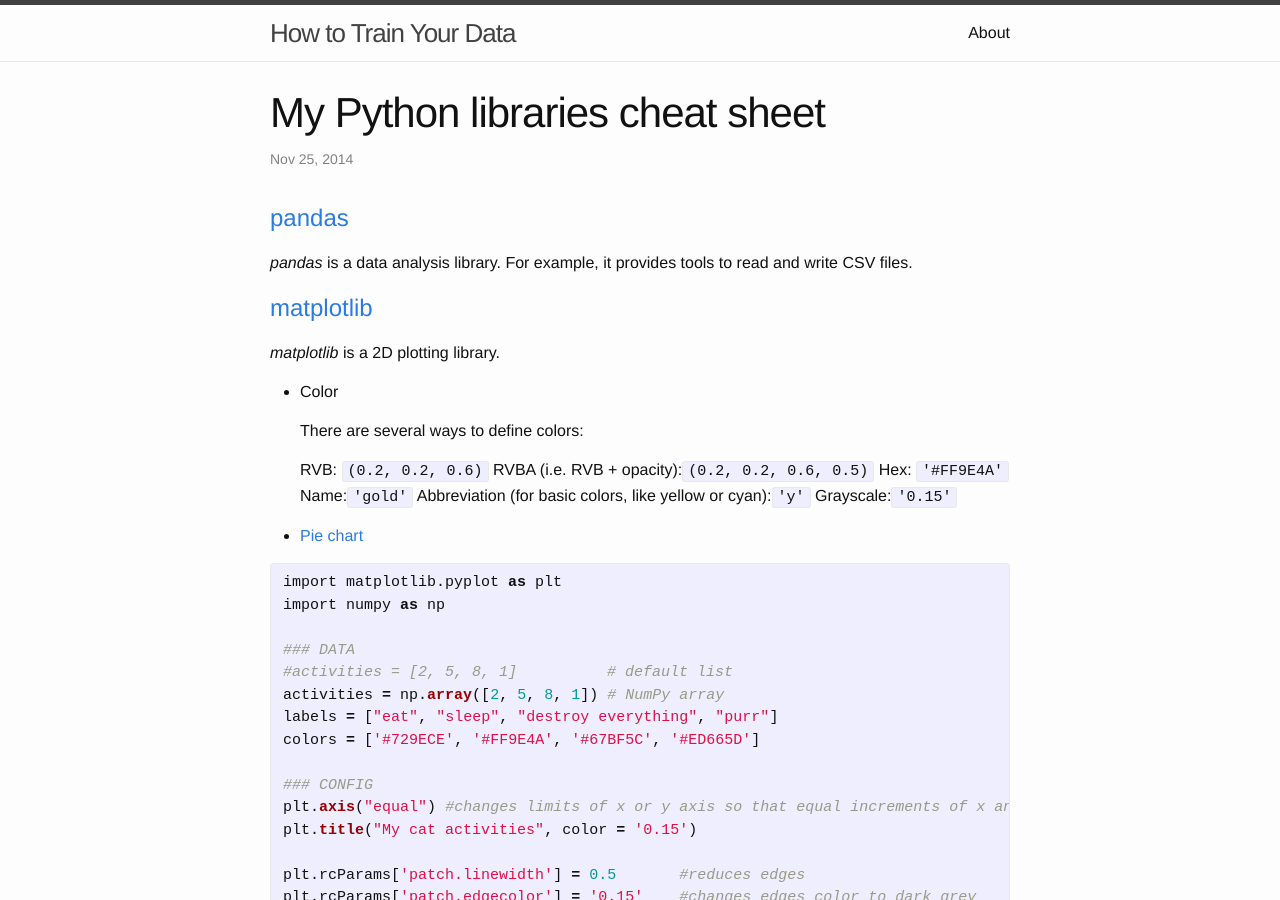
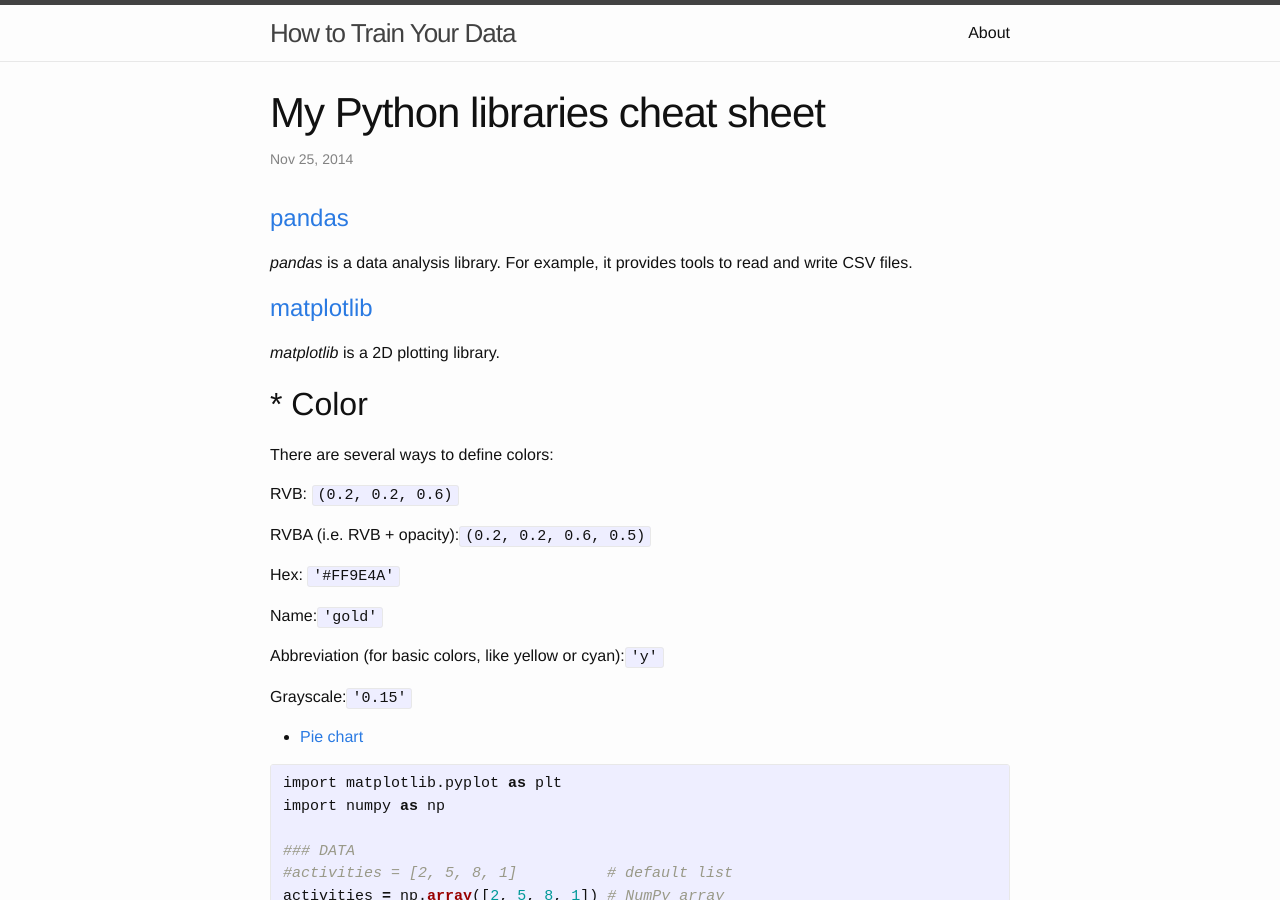
Before and after one commit to seiteta/seiteta.github.io_old, a Jekyll site: the page built from _posts/2014-11-25-python-libraries.md, in a window 1280 px wide and 900 px high. Built offline with Jekyll 4.4.1, drawn with Linux system fonts in a browser that asks for light colours.

Commit message:
Update 2014-11-25-python-libraries.md

```diff
--- a/_posts/2014-11-25-python-libraries.md
+++ b/_posts/2014-11-25-python-libraries.md
@@ -11,15 +11,20 @@ tags: Python library cheat-sheet
 # [matplotlib](http://matplotlib.org)
 *matplotlib* is a 2D plotting library.
 
-* Color
+## * Color
 
   There are several ways to define colors:
 
   RVB: `(0.2, 0.2, 0.6)`
+
   RVBA (i.e. RVB + opacity):`(0.2, 0.2, 0.6, 0.5)`
+
   Hex: `'#FF9E4A'`
+
   Name:`'gold'`
+
   Abbreviation (for basic colors, like yellow or cyan):`'y'`
+
   Grayscale:`'0.15'`
 
 
```
